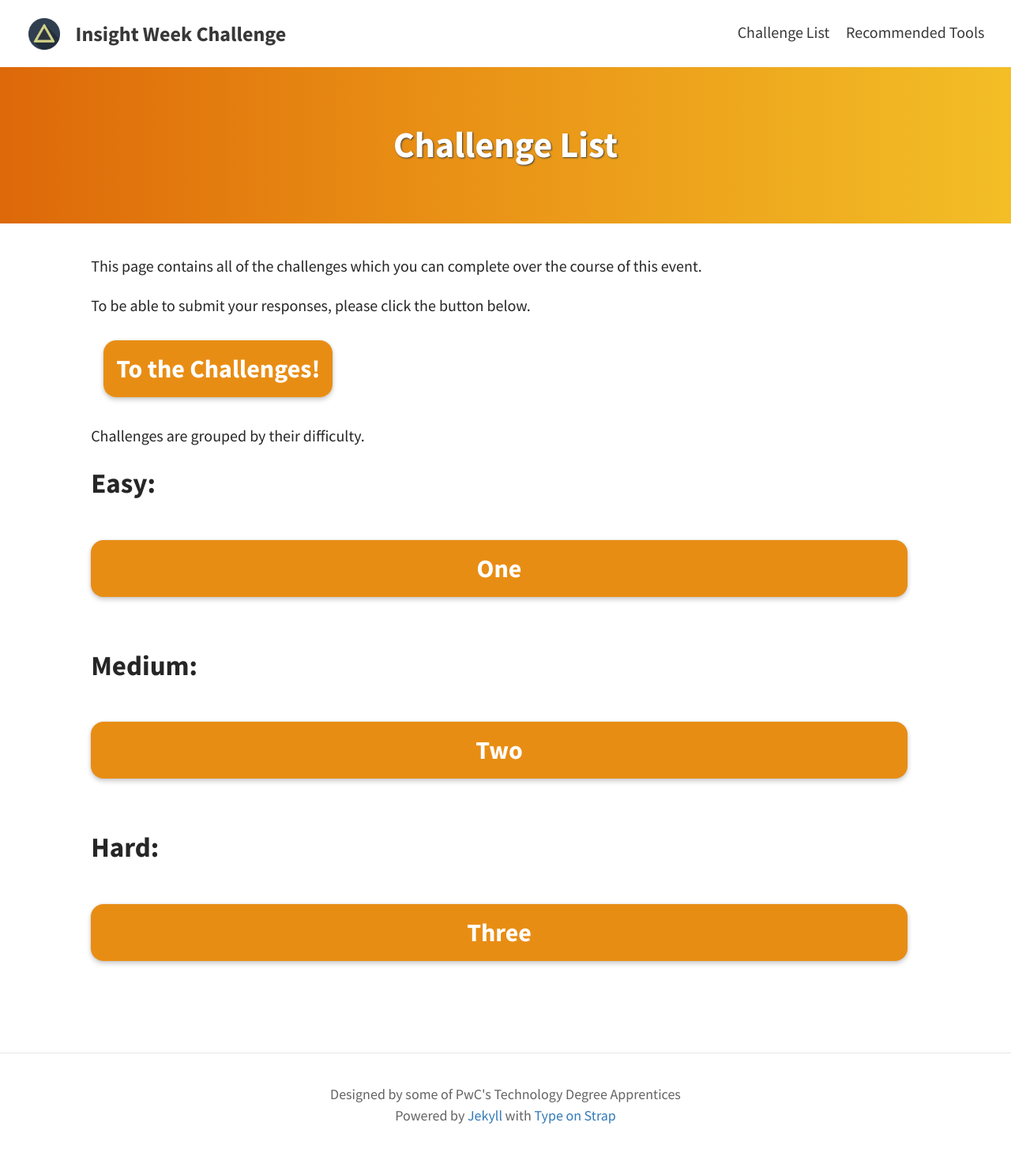
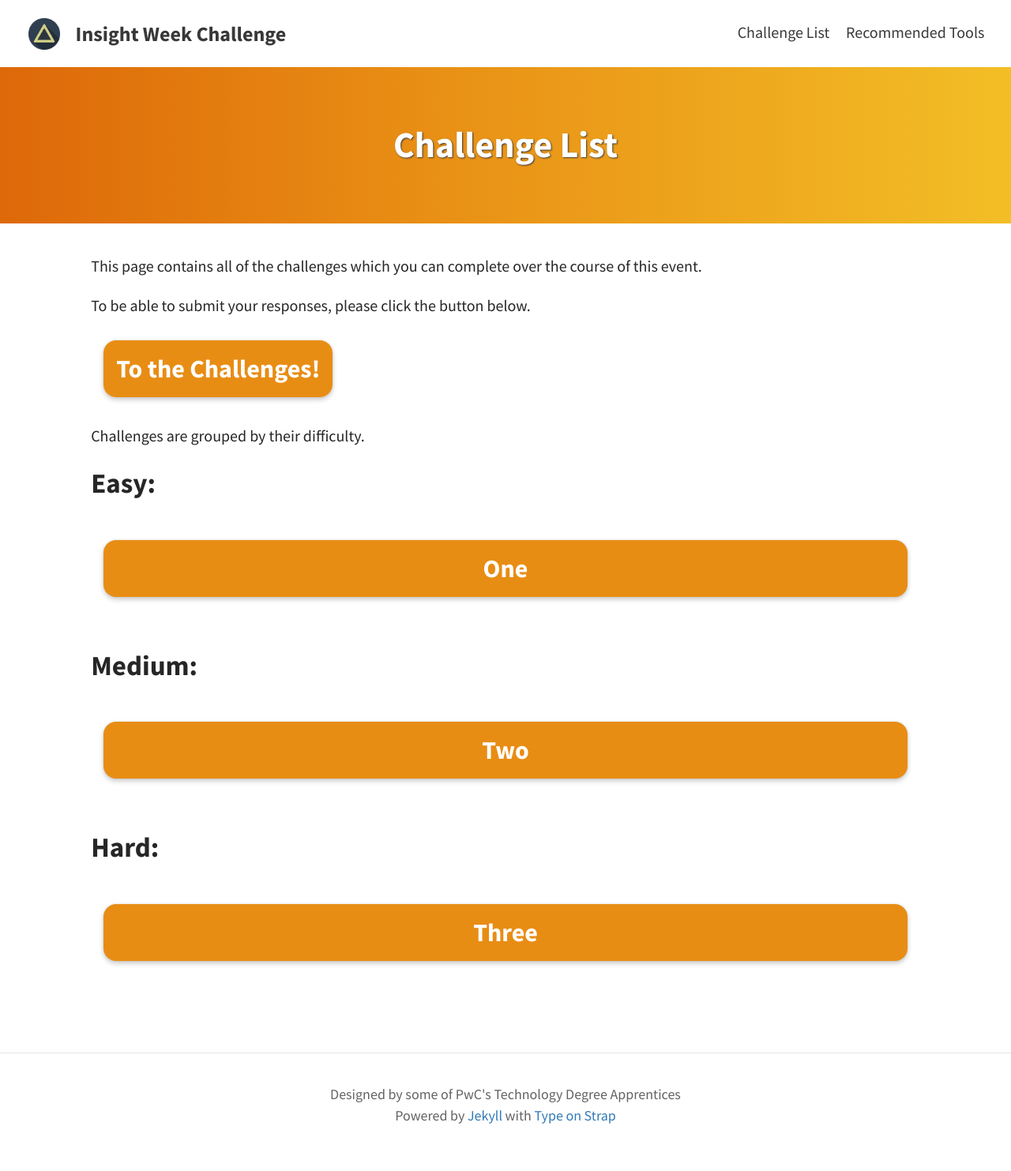
Before and after one commit to jnk838/insight-week-challenge, a Jekyll site: the page built from pages/challenges/challenges.md, in a window 1280 px wide. Shown: the whole page at 79% size. Built offline with Jekyll 4.4.1, drawn with Linux system fonts in a browser that asks for light colours.

Commit message:
Ensure challenge buttons are centred

```diff
--- a/_sass/challenges.scss
+++ b/_sass/challenges.scss
@@ -11,7 +11,7 @@
     color: white;
     background-color: #e88d14;
     padding: 16px;
-    margin: 0px 16px 16px 0px;
+    margin: 0px 16px 16px 16px;
     border-radius: 16px;
     text-shadow: black 8px;
     transition: 0.6s;
```
